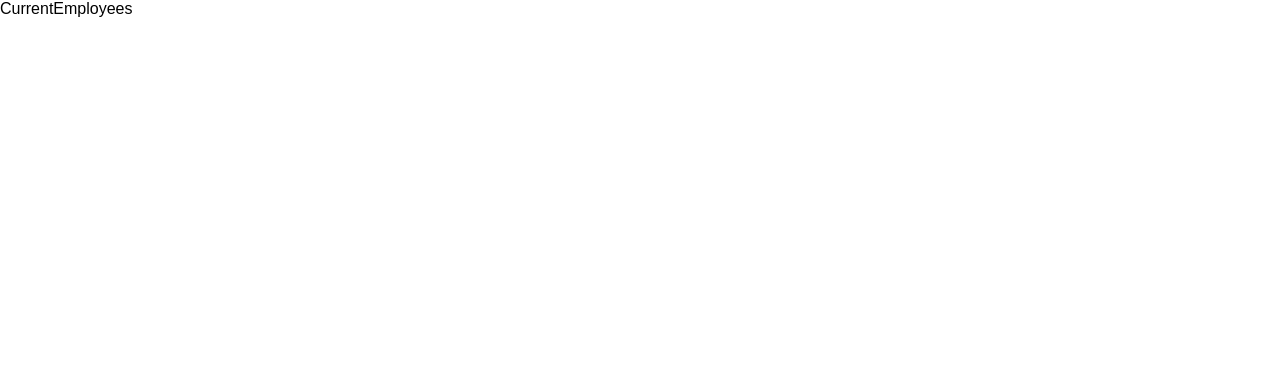
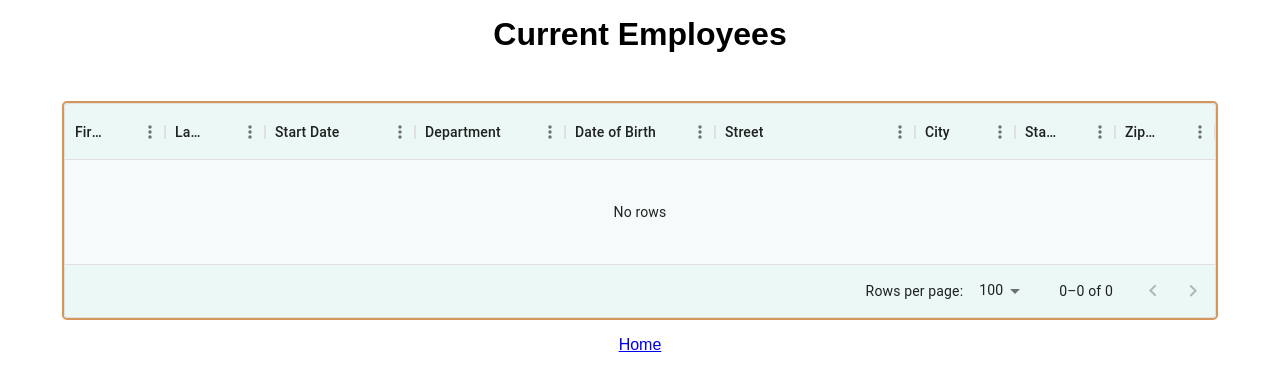
Before and after one commit to Matthieu-Mary/P14_HRnet, a React (Create React App) app: page /employees in a window 1280 px wide. Shown: the top 388 px of the page. Built offline with nearby package versions, Linux system fonts and the light colour scheme.

Commit message:
first commit

```diff
--- a/package.json
+++ b/package.json
@@ -3,6 +3,10 @@
   "version": "0.1.0",
   "private": true,
   "dependencies": {
+    "@emotion/react": "^11.10.6",
+    "@emotion/styled": "^11.10.6",
+    "@mui/material": "^5.11.15",
+    "@mui/x-data-grid": "^6.0.4",
     "@testing-library/jest-dom": "^5.16.5",
     "@testing-library/react": "^13.4.0",
     "@testing-library/user-event": "^13.5.0",
@@ -10,6 +14,8 @@
     "@types/node": "^16.18.23",
     "@types/react": "^18.0.32",
     "@types/react-dom": "^18.0.11",
+    "install": "^0.13.0",
+    "npm": "^9.6.3",
     "react": "^18.2.0",
     "react-dom": "^18.2.0",
     "react-router-dom": "^6.10.0",
--- a/src/App.tsx
+++ b/src/App.tsx
@@ -1,6 +1,6 @@
 import { BrowserRouter, Routes, Route } from "react-router-dom";
 import CreateEmployee from "./pages/CreateEmployee/CreateEmployee";
-import CurrentEmployees from "./pages/CurrentEmployees";
+import CurrentEmployees from "./pages/CurrentEmployees/CurrentEmployees";
 import { useReducer } from "react";
 import {
   employeeContext,
--- a/src/pages/CreateEmployee/CreateEmployee.tsx
+++ b/src/pages/CreateEmployee/CreateEmployee.tsx
@@ -1,9 +1,7 @@
 import { Link } from "react-router-dom";
 import Form from "./Form";
 
-type Props = {}
-
-function CreateEmployee({}: Props) {
+function CreateEmployee() {
   return (
     <section className="create-employee">
         <h1>HRnet</h1>
--- a/src/pages/CreateEmployee/Form.tsx
+++ b/src/pages/CreateEmployee/Form.tsx
@@ -4,8 +4,6 @@ import { employeeContext, Employee } from "../../context/employeesContext";
 
 const Form = () => {
   const { state, dispatch } = useContext(employeeContext)
-
-  console.log(state)
 
   const [employee, setEmployee] = useState<Employee>({
     firstName: "",
@@ -32,11 +30,11 @@ const Form = () => {
 
   const handleSubmit = (e: FormEvent<HTMLFormElement>) => {
     e.preventDefault();
+    console.log(state);
     dispatch({
       type: "ADD_EMPLOYEE",
       payload: employee
     });
-    // localStorage.setItem("employee", JSON.stringify(state.employees))
     setEmployee({
       firstName: "",
       lastName: "",
--- a/src/pages/CurrentEmployees.tsx
+++ /dev/null
@@ -1,10 +0,0 @@
-
-type Props = {}
-
-function CurrentEmployees({}: Props) {
-  return (
-    <div>CurrentEmployees</div>
-  )
-}
-
-export default CurrentEmployees
--- /dev/null
+++ b/src/pages/CurrentEmployees/CurrentEmployees.tsx
@@ -0,0 +1,16 @@
+import { Link } from "react-router-dom"
+import Table from "./Table"
+
+
+function CurrentEmployees() {
+
+  return (
+    <main className="container-list">
+      <h1>Current Employees</h1>
+      <Table />
+      <Link to='/'>Home</Link>
+    </main>
+  )
+}
+
+export default CurrentEmployees
--- /dev/null
+++ b/src/pages/CurrentEmployees/Table.tsx
@@ -0,0 +1,44 @@
+import { useContext } from "react";
+import { employeeContext } from "../../context/employeesContext";
+import { DataGrid } from "@mui/x-data-grid";
+
+function Table() {
+  const { state, dispatch } = useContext(employeeContext);
+
+  const { employees } = state;
+
+  const employeesArr = [
+    ...new Set(
+      employees.map((employee, index) => {
+        return { ...employee, id: index };
+      })
+    ),
+  ];
+  console.log(employeesArr);
+
+  const columns = [
+    { headerName: "First Name", field: "firstName", width: 100 },
+    { headerName: "Last Name", field: "lastName", width: 100 },
+    { headerName: "Start Date", field: "startDate", width: 150 },
+    { headerName: "Department", field: "department", width: 150 },
+    { headerName: "Date of Birth", field: "dateOfBirth", width: 150 },
+    { headerName: "Street", field: "street", width: 200 },
+    { headerName: "City", field: "city", width: 100 },
+    { headerName: "State", field: "state", width: 100 },
+    { headerName: "Zip Code", field: "zipCode", width: 100 },
+  ];
+
+  return (
+    <div className="data-grid-container">
+      <DataGrid
+        columns={columns}
+        rows={employeesArr}
+        getRowId={(row) => row.id}
+        autoHeight
+        pageSizeOptions={[5, 10, 25, 50, 100]}
+      />
+    </div>
+  );
+}
+
+export default Table;
--- a/src/styles/pages/_createEmployee.scss
+++ b/src/styles/pages/_createEmployee.scss
@@ -15,7 +15,7 @@
     width: 500px;
     background-color: var(--light-green);
     border: 2px solid var(--medium-orange);
-    border-radius: 20px;
+    border-radius: 5px;
     padding: 1rem 1.5rem;
     display: flex;
     flex-direction: column;
--- a/src/styles/pages/_currentEmployees.scss
+++ b/src/styles/pages/_currentEmployees.scss
@@ -0,0 +1,18 @@
+.container-list {
+    display: flex;
+    flex-direction: column;
+    justify-content: center;
+    align-items: center;
+    h1 {
+        padding: 1rem;
+    }
+    .data-grid-container {
+        margin-top: 2rem;
+        background-color: var(--light-green);
+        border: 2px solid var(--medium-orange);
+        border-radius: 5px;
+    }
+    a {
+        margin-top: 1rem;
+    }
+}
--- a/tsconfig.json
+++ b/tsconfig.json
@@ -1,6 +1,6 @@
 {
   "compilerOptions": {
-    "target": "es5",
+    "target": "es2015",
     "lib": [
       "dom",
       "dom.iterable",
```
Also changed, not shown: 2 other files (tests, documents, lock files or other folders).
